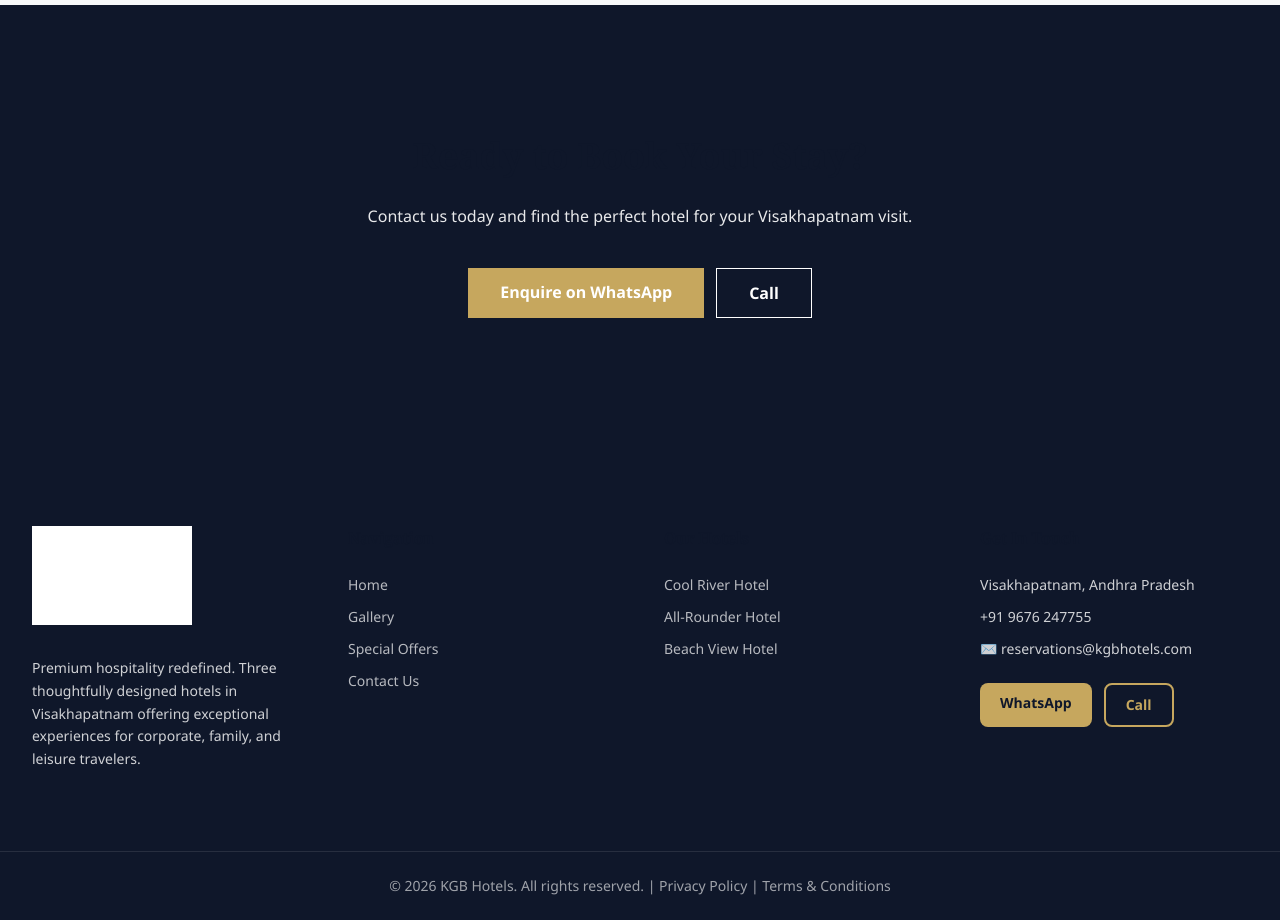
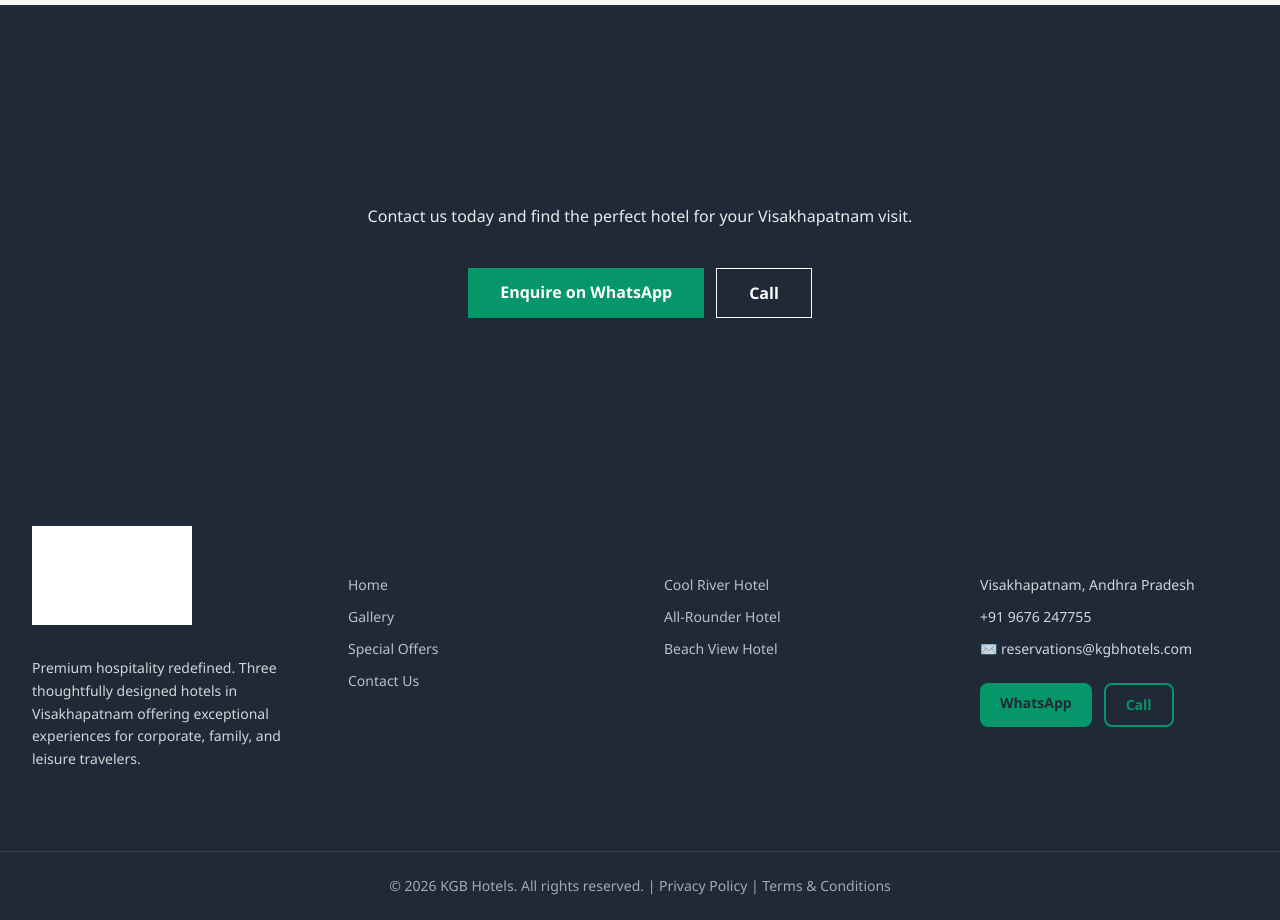
Before and after one commit to amiteshjha01/-kgb-hotels, a Next.js app: page / in a window 1280 px wide. Shown: the part 3700-4620 px from the top of the page. Built offline with nearby package versions, Linux system fonts and the light colour scheme.

Commit message:
refactor: update website color scheme for luxury aesthetics
Switch to modern, professional color palette for upscale branding

Co-authored-by: Amitesh Jha <134830629+amiteshjha01@users.noreply.github.com>

```diff
--- a/app/globals.css
+++ b/app/globals.css
@@ -1,14 +1,14 @@
 @import "tailwindcss";
 
 :root {
-  --background: #f8f9fa;
-  --foreground: #1e293b;
-  --primary: #0f172a;
-  --primary-light: #1a2a3a;
-  --accent: #c6a75e;
-  --accent-light: #d4b870;
-  --text-light: #475569;
-  --border-color: #e2e8f0;
+  --background: #faf8f3;
+  --foreground: #1a1a1a;
+  --primary: #1f2937;
+  --primary-light: #374151;
+  --accent: #059669;
+  --accent-light: #10b981;
+  --text-light: #6b7280;
+  --border-color: #e5e7eb;
   --card-bg: #ffffff;
 }
 
```
